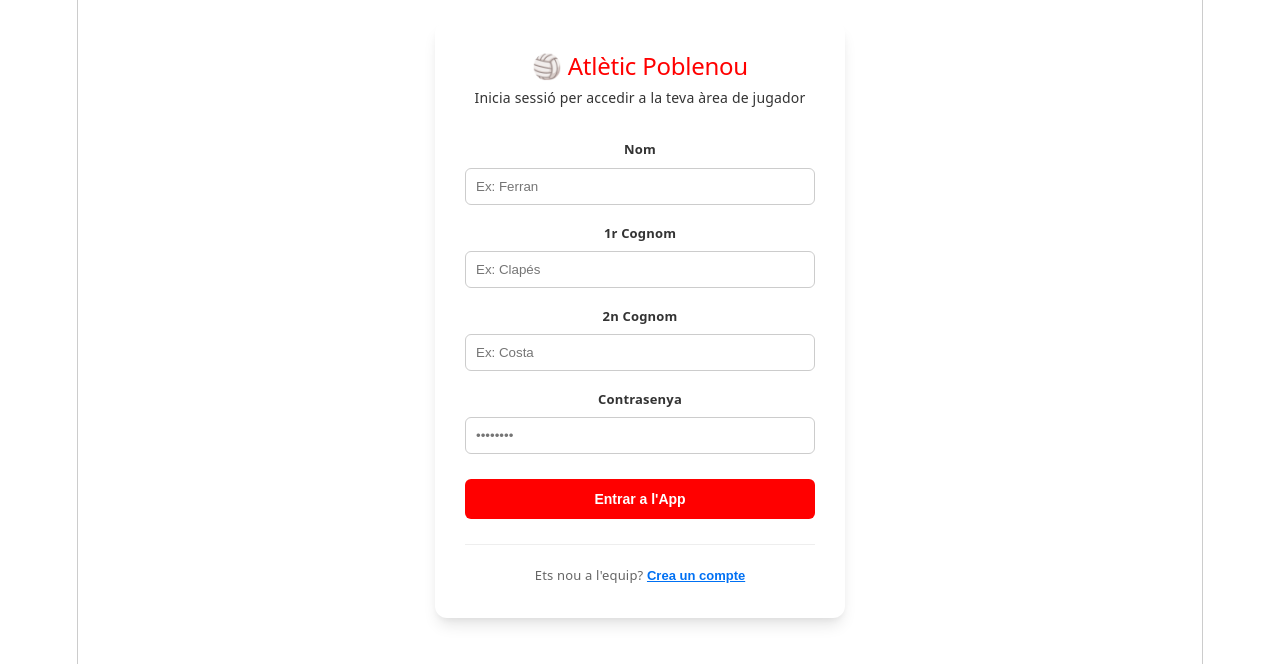
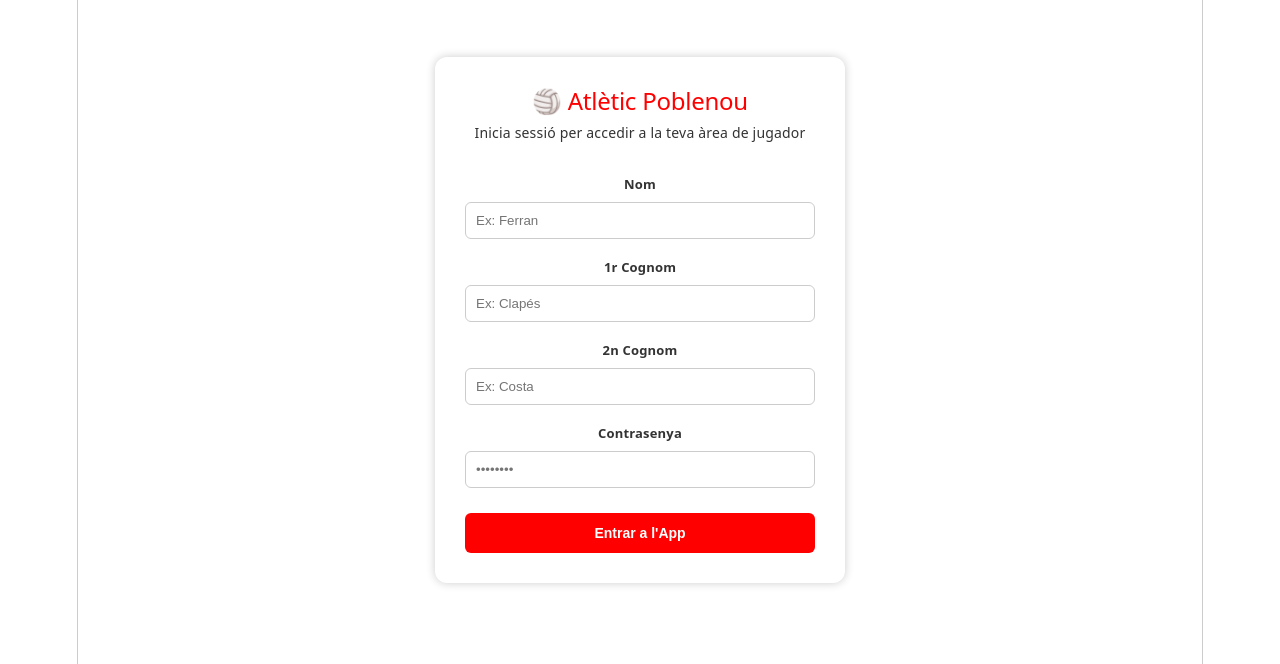
Before and after one commit to ferranclapes/projecte_poblenou, a React (Vite) app in the folder atletic-frontend/: page / in a window 1280 px wide. Shown: the top 664 px of the page. Built offline with nearby package versions, Linux system fonts and the light colour scheme.

Commit message:
Opció de registrar-se desactivada
S'ha eliminat la opció de registrar-se des de la pantalla de log in. Per registrar un nou usuari, cal que ho faci un administrador.

```diff
--- a/atletic-frontend/src/App.jsx
+++ b/atletic-frontend/src/App.jsx
@@ -111,7 +111,7 @@ function App() {
   if (!isLoggedIn) {
     if (isRegistering) {
       return (
-        <RegisterForm onCancel={() => setIsRegistering(false)} onRegisterSuccess={() => setIsRegistering(false)} />
+        <RegisterForm onCancel={() => setIsRegistering(false)} />
       );
     }
     return <LoginForm onLoginSuccess={handleLoginSuccess} onGoToRegister={() => setIsRegistering(true)} />;
--- a/atletic-frontend/src/components/LoginForm.jsx
+++ b/atletic-frontend/src/components/LoginForm.jsx
@@ -1,7 +1,7 @@
 import { useState } from 'react';
 import axios from 'axios';
 
-function LoginForm({ onLoginSuccess, onGoToRegister }) {
+function LoginForm({ onLoginSuccess }) {
     const [name, setName] = useState('');
     const [surname1, setSurname1] = useState('');
     const [surname2, setSurname2] = useState('');
@@ -40,7 +40,7 @@ function LoginForm({ onLoginSuccess, onGoToRegister }) {
 
     return (
         <div style={{ display: 'flex', justifyContent: 'center', alignItems: 'center', height: '80vh' }}>
-            <form onSubmit={handleSubmit} style={{ background: 'var(--bg)', padding: '30px', borderRadius: '12px', boxShadow: 'var(--shadow)', width: '100%', maxWith: '400px', display: 'flex', flexDirection: 'column', gap: '15px', maxWidth: '350px' }}>
+            <form onSubmit={handleSubmit} style={{ background: 'var(--bg)', padding: '30px', margin: '10px', borderRadius: '12px', boxShadow: '0 0 10px rgba(0, 0, 0, 0.2)', width: '100%', maxWith: '400px', display: 'flex', flexDirection: 'column', gap: '15px', maxWidth: '350px' }}>
 
                 <div style={{ textAlign: 'center', marginBottom: '10px' }}>
                     <h2 style={{ margin: '0 0 5px 0', color: 'var(--accent)' }}>🏐 Atlètic Poblenou</h2>
@@ -105,6 +105,7 @@ function LoginForm({ onLoginSuccess, onGoToRegister }) {
                 Entrar a l'App
                 </button>
 
+                {/* Codi antic: S'ha eliminat la opció de registrar-se directament des de la pantalla de login per seguretat i control d'accés.
                 <div style={{ textAlign: 'center', marginTop: '10px', borderTop: '1px solid #eee', paddingTop: '15px' }}>
                     <span style={{ fontSize: '13px', color: '#666' }}>Ets nou a l'equip? </span>
                     <button
@@ -115,6 +116,7 @@ function LoginForm({ onLoginSuccess, onGoToRegister }) {
                         Crea un compte
                     </button>
                 </div>
+                */}
             </form>
         </div>
     );
--- a/atletic-frontend/src/components/RegisterForm.jsx
+++ b/atletic-frontend/src/components/RegisterForm.jsx
@@ -1,3 +1,5 @@
+//! TOT AQUEST COMPONENT ESTÀ OBSOLET I NO S'UTILITZA
+
 import { useState } from 'react';
 import axios from 'axios';
 
```
